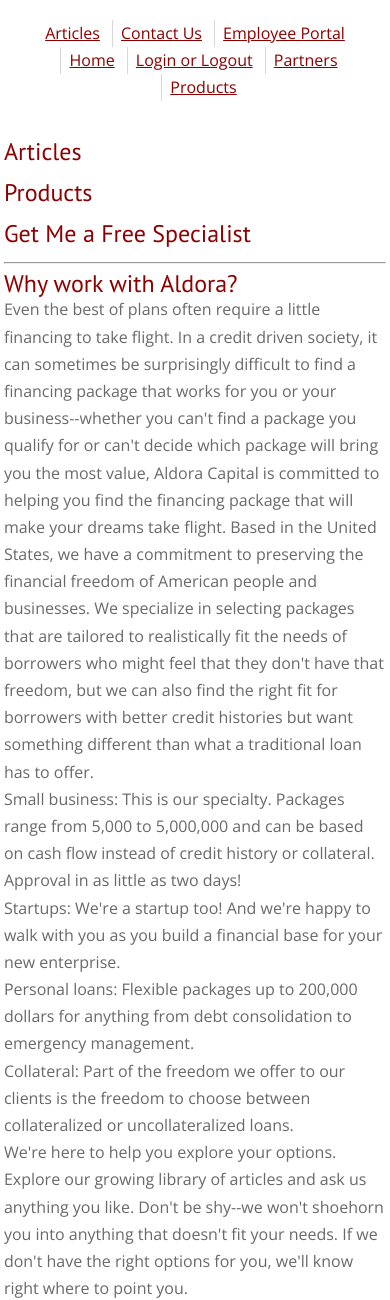
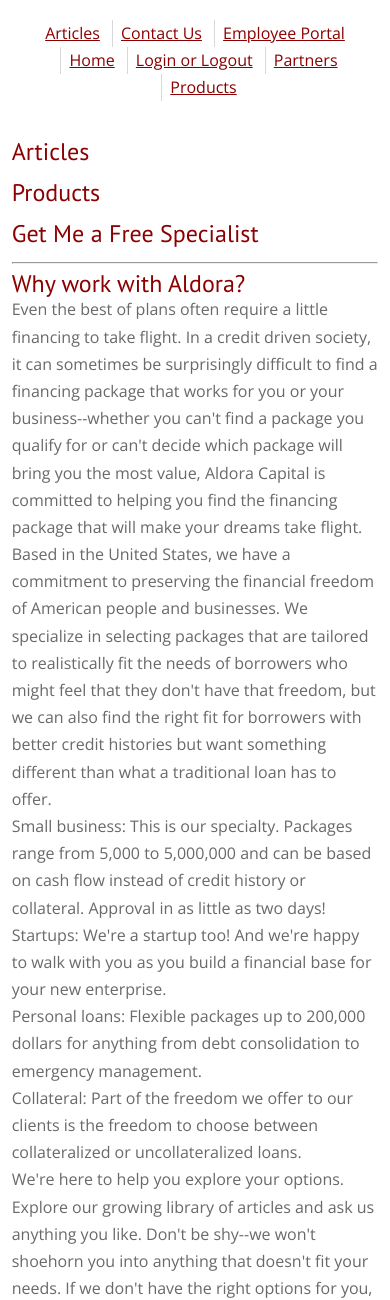
Before and after one commit to zaochamb/Wobsite, a Flask app: page / in a window 390 px wide. Shown: the part 146-1446 px from the top of the page. Run offline with Flask 2, Linux system fonts and the light colour scheme.

Commit message:
more space for mobile

```diff
--- a/static/positions_001.css
+++ b/static/positions_001.css
@@ -1,8 +1,8 @@
 #content {
     padding-top:3%;
     padding-bottom:60vh;
-    margin-left:1%;
-    margin-right:1%;
+    margin-left:3%;
+    margin-right:3%;
 }
 
 @media (min-width: 25cm) {
--- a/templates/layout.html
+++ b/templates/layout.html
@@ -8,7 +8,7 @@
 <meta name="viewport" content="width=device-width, initial-scale=1">
 
 <link rel="stylesheet" type="text/css" href={{ url_for('static', filename='reset.css') }}>
-<link rel="stylesheet" type="text/css" href={{ url_for('static', filename='fonts_and_colors009.css') }}>
+<link rel="stylesheet" type="text/css" href={{ url_for('static', filename='fonts_and_colors010.css') }}>
 <link href="https://fonts.googleapis.com/css?family=Open+Sans%7CPT+Sans" rel="stylesheet">
 <link rel="stylesheet" type="text/css" href={{ url_for('static', filename='positions_001.css') }}>
 </head>
```
Also changed, not shown: static/fonts_and_colors010.css (renamed from static/fonts_and_colors009.css).
